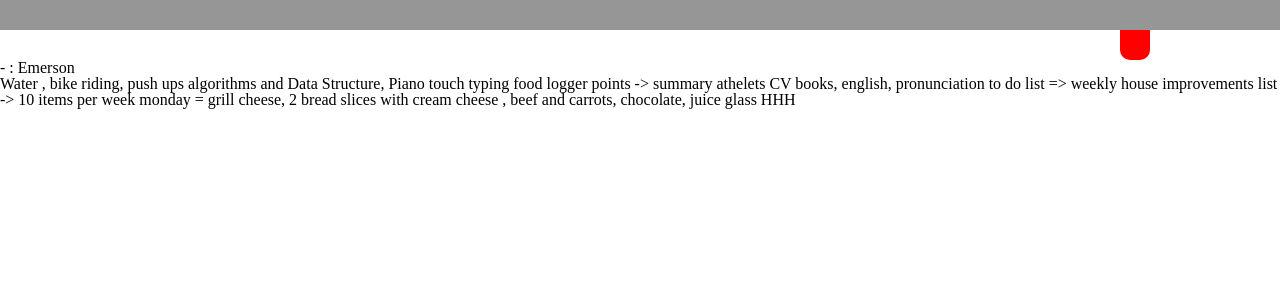
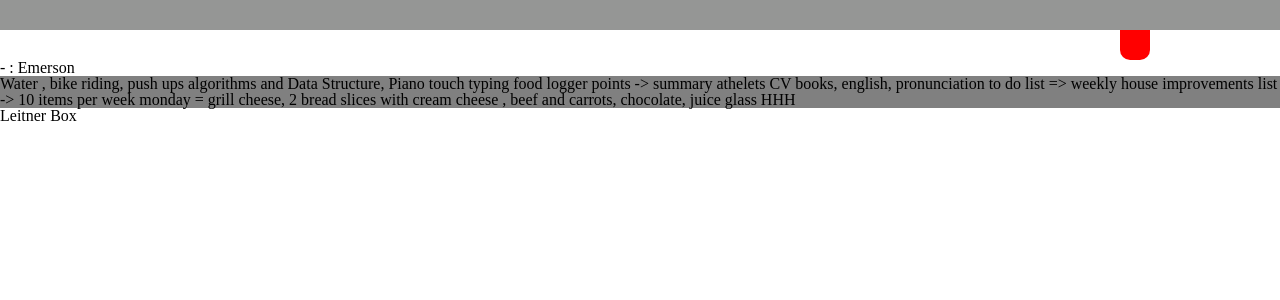
Before and after one commit to emersonscheffer/character, a React (Create React App) app in the folder client/: page / in a window 1280 px wide. Shown: the top 300 px of the page. Built offline with nearby package versions, Linux system fonts and the light colour scheme.

Commit message:
Added Leitner Box
Started Leitner Box in the project

```diff
--- a/client/src/App.js
+++ b/client/src/App.js
@@ -6,6 +6,7 @@ import "./css/activityBar.css"
 import ActivityBar from "./components/ActivityBar";
 import PlayerName from "./components/PlayerName";
 import BodyTemp from "./views/BodyTemp";
+import LeitnerBox from "./views/LeitnerBox";
 
 function App() {
   return (
@@ -16,6 +17,8 @@ function App() {
 
       <PlayerName />
       <BodyTemp />
+
+      <LeitnerBox />
     </div>
   );
 }
--- a/client/src/views/BodyTemp.jsx
+++ b/client/src/views/BodyTemp.jsx
@@ -2,7 +2,7 @@ import React from "react";
 
 const BodyTemp = () => {
   return (
-    <div>
+    <div style={{backgroundColor: "gray"}}>
       <h3>Water , bike riding, push ups
           algorithms and Data Structure,
           Piano
--- /dev/null
+++ b/client/src/views/LeitnerBox.jsx
@@ -0,0 +1,9 @@
+import React from 'react'
+
+const LeitnerBox = () => {
+    return (
+        <div>Leitner Box</div>
+    )
+}
+
+export default LeitnerBox
```
Also changed, not shown: client/src/logo.svg (deleted), 1 other file (tests, documents, lock files or other folders).
